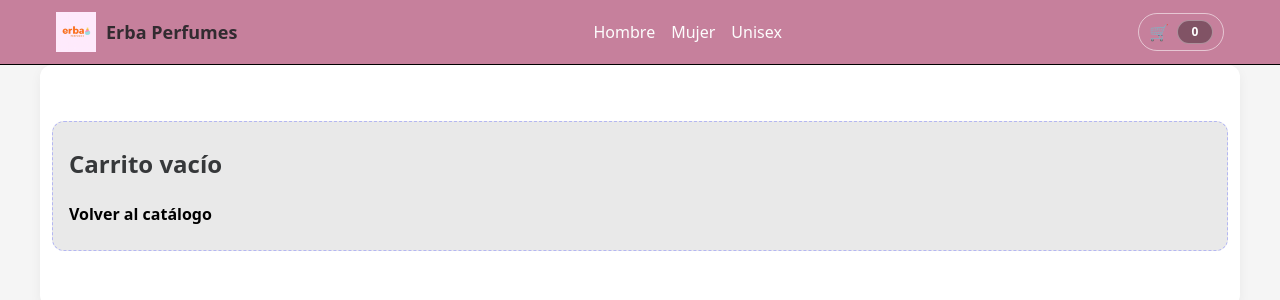
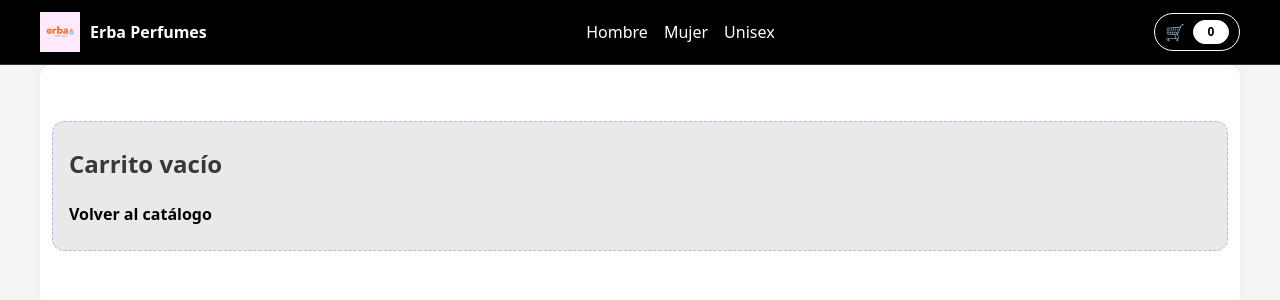
Before and after one commit to Sergiocesani/Erba-React-Coder, a React (Vite) app: page /cart in a window 1280 px wide. Shown: the top 300 px of the page. Built offline with nearby package versions, Linux system fonts and the light colour scheme.

Commit message:
Arreglo del Navbar con menú hamburguesa,

```diff
--- a/src/index.css
+++ b/src/index.css
@@ -37,15 +37,15 @@ body {
   box-shadow: 0 4px 12px rgba(0,0,0,0.05);
 }
 
-/* ====== NAVBAR ====== */
+/* ====== NAVBAR (NEGRO + TEXTO BLANCO) ====== */
 .navbar {
   position: sticky;
   top: 0;
-  z-index: 10;
-  background: #21191d;
-  border-bottom: 1px solid rgba(231, 229, 229, 0.1);
-  backdrop-filter: saturate(180%) blur(6px);
+  z-index: 1000;
+  background: #000;                 /* Fondo negro */
+  border-bottom: 1px solid rgba(255,255,255,.2);
 }
+
 .navbar-container {
   max-width: 1200px;
   margin: 0 auto;
@@ -53,34 +53,70 @@ body {
   display: flex;
   align-items: center;
   justify-content: space-between;
-  gap: 16px;
-  box-sizing: border-box;
+  gap: 12px;
 }
+
+/* Forzamos color blanco dentro del navbar */
+.navbar, .navbar * {
+  color: #fff;
+}
+
+.navbar a {
+  color: #fff !important;           /* Enlaces del header en blanco */
+  text-decoration: none;
+}
+.navbar a:hover { color: #e2e2e2 !important; }
+
 .navbar-logo {
   display: flex;
   align-items: center;
   gap: 10px;
   text-decoration: none;
-  color: inherit;
   font-weight: 700;
-  font-size: 18px;
 }
-.navbar-logo-img {
-  height: 40px;
-  width: auto;
-  display: block;
+.navbar-logo-img { height: 40px; width: auto; }
+
+/* Botón hamburguesa (mobile-first) */
+.hamburger-btn {
+  display: inline-flex;
+  flex-direction: column;
+  justify-content: center;
+  gap: 4px;
+  background: transparent;
+  border: none;
+  padding: 8px;
+  cursor: pointer;
 }
+.hamburger-btn .line {
+  width: 24px; height: 3px; background: #ffffff; transition: .25s;
+}
+.hamburger-btn .line1.open { transform: rotate(45deg) translate(5px, 5px); }
+.hamburger-btn .line2.open { opacity: 0; }
+.hamburger-btn .line3.open { transform: rotate(-45deg) translate(5px, -5px); }
+
+/* Links de escritorio: escondidos en mobile */
 .navbar-links {
-  display: flex;
   list-style: none;
-  color: #fdfdfd;
-  font-weight: 600;
   gap: 16px;
   margin: 0;
   padding: 0;
 }
-.navbar-links a { color: inherit; text-decoration: none; }
-.navbar-links a:hover { color: #FFFFFF; }
+.navbar-links.desktop { display: none; }
+.navbar-links a { color: #fff !important; }
+.navbar-links a:hover { color: #e2e2e2 !important; }
+
+/* Menú mobile (over) */
+.mobile-menu {
+  position: fixed;
+  inset: 60px 0 0 0;               /* debajo del header */
+  background: #000;                /* Negro también */
+  z-index: 999;
+  padding: 20px;
+  overflow-y: auto;
+}
+.mobile-menu ul { list-style: none; margin: 0; padding: 0; }
+.mobile-menu li { margin: 18px 0; text-align: center; }
+.mobile-menu a { color: #fff !important; text-decoration: none; font-size: 18px; }
 
 /* ====== CART WIDGET ====== */
 .cart-widget {
@@ -88,13 +124,12 @@ body {
   align-items: center;
   gap: 8px;
   background: transparent;
-  border: 1px solid rgba(255,255,255,.55);
+  border: 1.5px solid #fff;        /* Borde blanco para contrastar */
   padding: 6px 10px;
   border-radius: 999px;
   text-decoration: none;
   color: #fff;
 }
-
 
 .cart-badge {
   min-width: 22px;
@@ -105,28 +140,10 @@ body {
   place-items: center;
   font-size: 12px;
   font-weight: 800;
-  color: #fff;
-  background: rgba(0,0,0,.35);
-  border: 1px solid rgba(255,255,255,.35);
+  color: #000;                      /* Número negro */
+  background: #fff;                 /* Fondo blanco para legibilidad */
+  border: 1px solid #fff;
 }
-
-.remove-btn {
-  position: absolute;
-  top: 12px;
-  right: 12px;
-  width: 36px;
-  height: 36px;
-  border-radius: 999px;
-  border: 1px solid rgba(0,0,0,.15);
-  background: #fff;
-  box-shadow: 0 2px 6px rgba(0,0,0,.08);
-  cursor: pointer;
-  display: grid;
-  place-items: center;
-  font-weight: 700;
-  line-height: 0;
-}
-.remove-btn:hover { background: #f7f7f7; }
 
 /* ====== ITEM LIST CONTAINER ====== */
 .item-list-container {
@@ -175,7 +192,7 @@ body {
   margin: 0;
   font-size: 1.1rem;
   font-weight: 600;
-  color: #222;
+  color: #222;                      /* Títulos negros */
 }
 .item-card-price {
   margin: 0;
@@ -192,14 +209,9 @@ body {
   color: #000 !important;
   text-decoration: none;
 }
+.item-card-title-link:hover { color: #222; }
 
-.item-card-title-link:hover {
-  color: #222;
-}
-
-.cart-item {
-  position: relative;
-}
+.cart-item { position: relative; }
 
 .remove-btn {
   position: absolute;
@@ -216,7 +228,6 @@ body {
   place-items: center;
   font-weight: 700;
 }
-
 .remove-btn:hover { background: #f7f7f7; }
 
 /* ====== DETALLE DE PRODUCTO ====== */
@@ -289,94 +300,6 @@ body {
   color: #fff;
 }
 
-.navbar {
-  position: sticky;
-  top: 0;
-  width: 100%;
-  z-index: 1000;
-  background: rgba(190, 107, 140, 0.85);
-  display: flex;
-  align-items: center;
-  border-bottom: 1px solid rgb(0, 0, 0);
-}
-
-.navbar-container {
-  display: flex;
-  align-items: center;
-  justify-content: space-between;
-  width: 100%;
-  padding: 12px 16px;
-}
-
-.hamburger-btn {
-  display: none;
-  background: none;
-  border: none;
-  cursor: pointer;
-  padding: 10px;
-}
-
-.line {
-  width: 25px;
-  height: 3px;
-  background: #000;
-  margin: 4px;
-  transition: 0.3s;
-}
-
-.open.line1 { transform: rotate(45deg) translate(5px, 5px); }
-.open.line2 { opacity: 0; }
-.open.line3 { transform: rotate(-45deg) translate(6px, -6px); }
-
-/* Desktop */
-.navbar-links.desktop {
-  display: flex;
-  gap: 16px;
-}
-
-.mobile-menu {
-  position: fixed;
-  top: 60px;
-  left: 0;
-  background-color: #f4f4f4;
-  width: 100%;
-  height: calc(100vh - 60px);
-  padding: 20px;
-  overflow-y: auto;
-}
-
-.mobile-menu ul {
-  list-style: none;
-  padding: 0;
-}
-
-.mobile-menu ul li {
-  margin: 20px 0;
-  text-align: center;
-}
-
-.mobile-menu ul li a {
-  font-size: 20px;
-  color: #000;
-  text-decoration: none;
-}
-
-@media (max-width: 768px) {
-  .navbar-links.desktop {
-    display: none;
-  }
-  .hamburger-btn {
-    display: block;
-  }
-}
-
-
-@media (min-width: 900px) {
-  .item-detail {
-    grid-template-columns: 420px 1fr;
-    column-gap: 36px;
-  }
-}
 .item-detail-img {
   width: 100%;
   height: 420px;
@@ -467,3 +390,15 @@ body {
   filter: none;
   box-shadow: none;
 }
+
+/* ====== DESKTOP (>= 900px) ====== */
+@media (min-width: 900px) {
+  .hamburger-btn { display: none !important; }
+  .navbar-links.desktop {
+    display: flex !important;
+    gap: 16px;
+    list-style: none;
+    margin: 0; padding: 0;
+  }
+  .mobile-menu { display: none !important; }
+}
```
